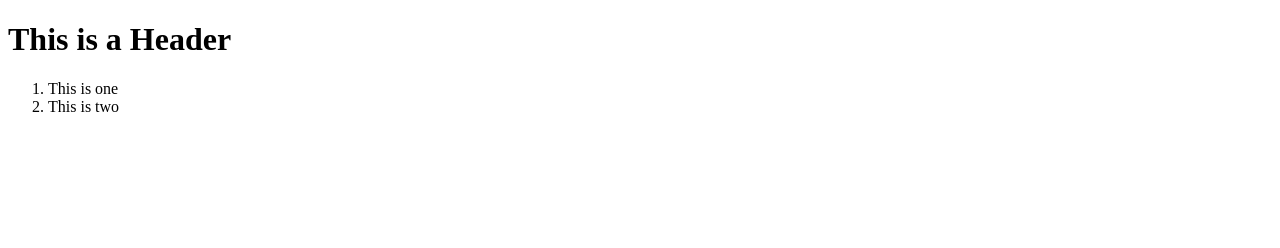
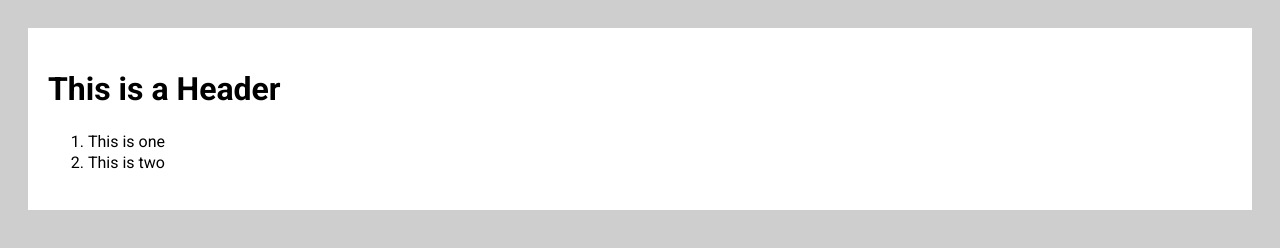
Before and after one commit to marcochavezco/gulp-task-automation, a website: page index.html in a window 1280 px wide. Drawn offline with nearby package versions, Linux system fonts and the light colour scheme; files that its build step writes are made by us from their sources.

Commit message:
Finish gulp project template

```diff
--- /dev/null
+++ b/app/js/script.js
@@ -0,0 +1 @@
+console.log('Hello World');
--- /dev/null
+++ b/app/scss/style.scss
@@ -0,0 +1,21 @@
+html {
+  box-sizing: border-box;
+  font-size: 100%;
+}
+
+*, *::before, *::after{
+  box-sizing: inherit;
+}
+
+body {
+  padding: 20px;
+  background-color: #cecece;
+  color: #000000;
+  font-family: 'Roboto', sans-serif;
+  line-height: 1.3;
+}
+
+main {
+  background-color: #ffffff;
+  padding: 20px;
+}
--- a/index.html
+++ b/index.html
@@ -4,12 +4,19 @@
   <meta charset="UTF-8">
   <meta name="viewport" content="width=device-width, initial-scale=1.0">
   <title>Gulp Task Automation</title>
+  <link rel="preconnect" href="https://fonts.googleapis.com">
+  <link rel="preconnect" href="https://fonts.gstatic.com" crossorigin>
+  <link href="https://fonts.googleapis.com/css2?family=Roboto:ital,wght@0,100;0,300;0,400;0,500;0,700;0,900;1,100;1,300;1,400;1,500;1,700;1,900&display=swap" rel="stylesheet">
+  <link rel="stylesheet" href="dist/style.css?cb=123">
+  <script defer src="dist/all.js?cb=123"></script>
 </head>
 <body>
-  <h1>This is a Header</h1>
-  <ol>
-    <li>This is one</li>
-    <li>This is two</li>
-  </ol>
+  <main>
+    <h1>This is a Header</h1>
+    <ol>
+      <li>This is one</li>
+      <li>This is two</li>
+    </ol>
+  </main>
 </body>
 </html>
--- a/package.json
+++ b/package.json
@@ -4,6 +4,7 @@
   "description": "",
   "main": "index.js",
   "scripts": {
+    "gulp": "gulp",
     "test": "echo \"Error: no test specified\" && exit 1"
   },
   "keywords": [],
@@ -18,6 +19,7 @@
     "gulp-replace": "^1.1.4",
     "gulp-sass": "^5.1.0",
     "gulp-sourcemaps": "^3.0.0",
-    "gulp-uglify": "^3.0.2"
+    "gulp-uglify": "^3.0.2",
+    "sass": "^1.72.0"
   }
 }
```
Also changed, not shown: gulpfile.js (+5 -5 lines), 2 other files.
